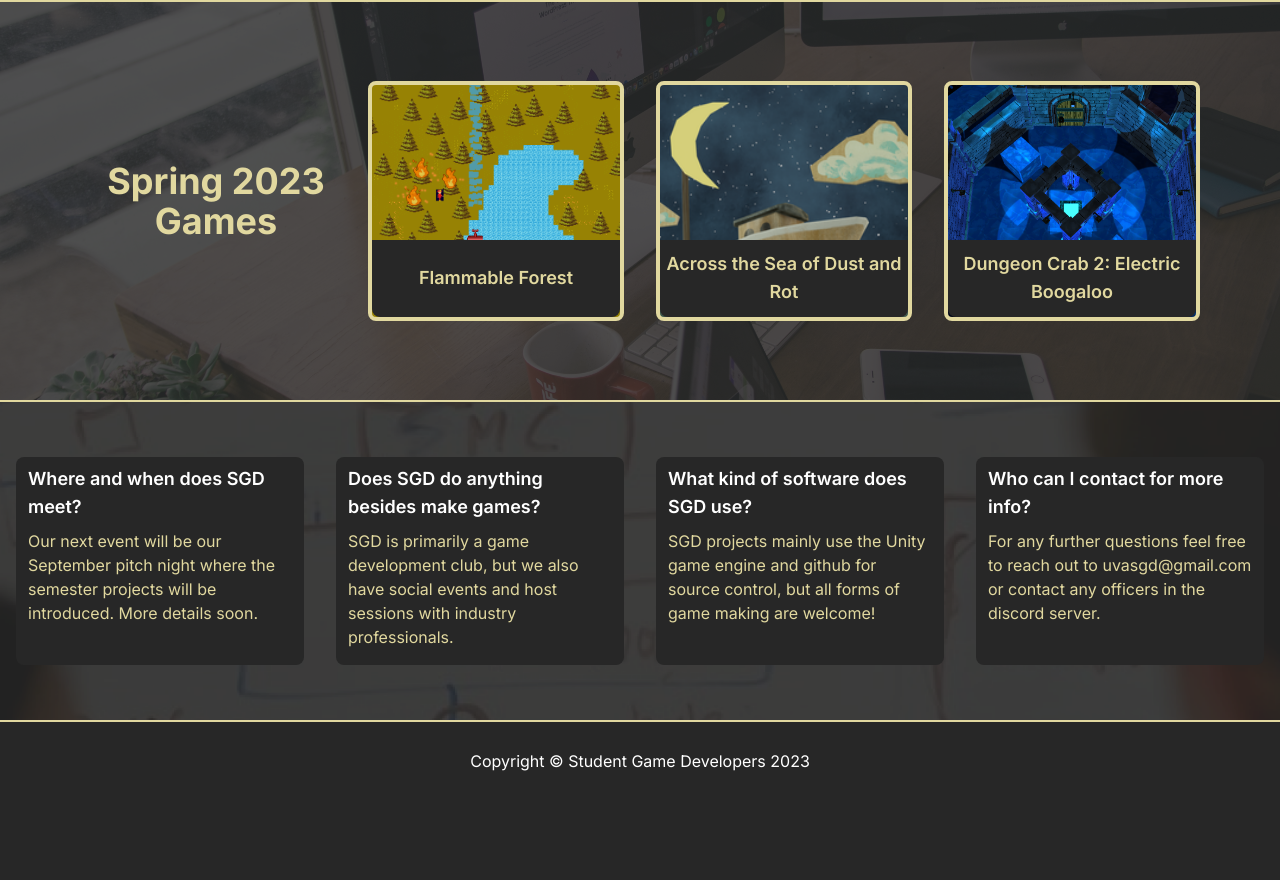
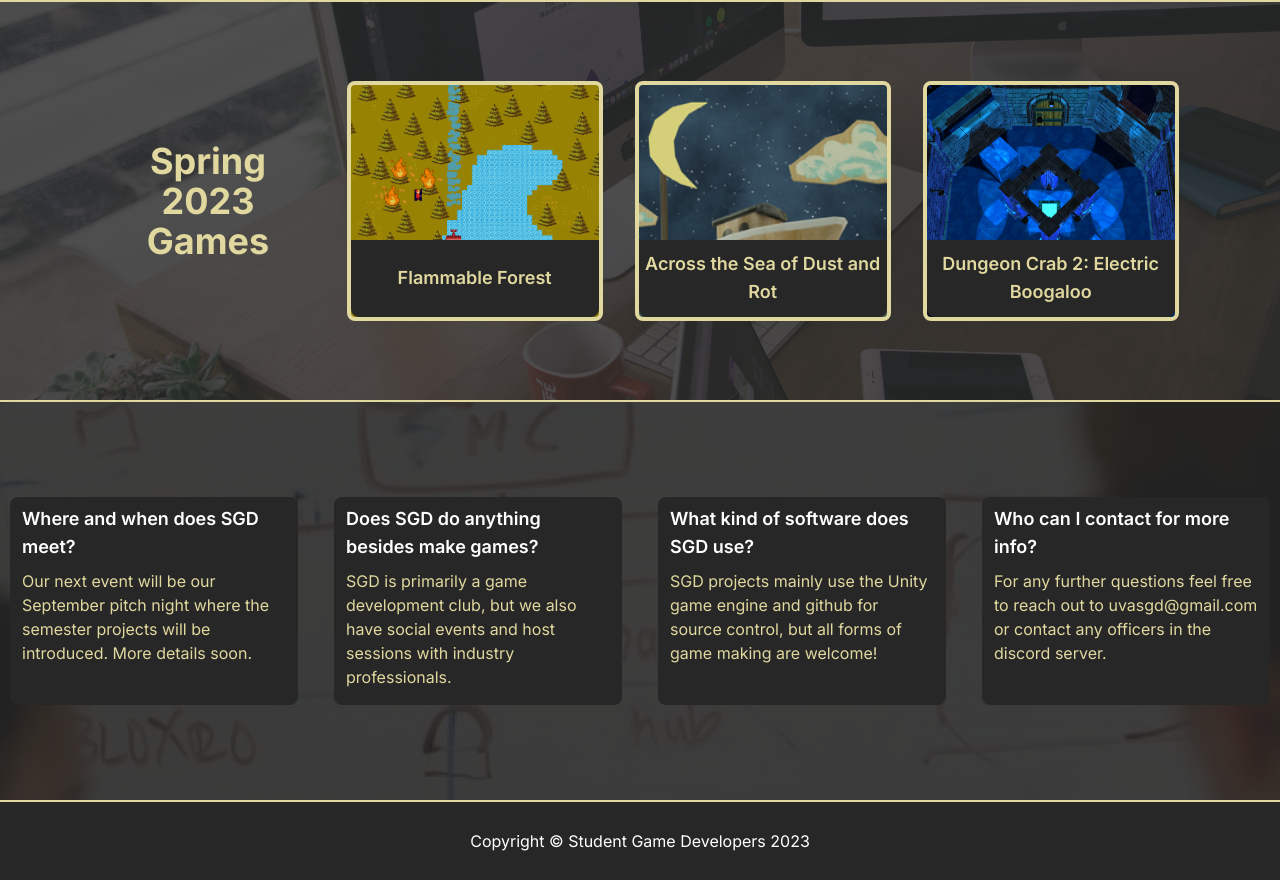
Before and after one commit to SGDatUVA/sgdatuva.github.io, a Next.js app: page / in a window 1280 px wide. Shown: the part 1200-2080 px from the top of the page. Before the commit the page ends 2000 px from the top, so only its background shows below. Built offline with nearby package versions, Linux system fonts and the light colour scheme.

Commit message:
Basic responsivness on FAQ section

```diff
--- a/src/app/components/faq-card.js
+++ b/src/app/components/faq-card.js
@@ -1,6 +1,7 @@
 export default function FAQCard({question, answer, className}) {
   return(
-    <div className={`relative h-52 w-72 rounded-lg text-primary flex flex-col bg-background justify center px-3 overflow-auto ` + className} >
+    <div className={`h-60 w-60 rounded-lg text-primary flex flex-col bg-background justify center px-3 overflow-auto
+    sm:h-56 sm:w-72 lg:h-44 lg:w-96 xl:h-52 xl:w-72 ` + className} >
       <h3 className="text-lg font-semibold text-secondary pt-2  mb-2">{question}</h3>
       <p>{answer}</p>
     </div>
--- a/src/app/page.js
+++ b/src/app/page.js
@@ -35,8 +35,8 @@ export default function Home() {
       {/* Last Semester Games Section */}
       <div className='w-full relative border-t-2 border-primary md:h-[50vh]'>
         <BgImage source="/stock-computer.jpg" className="object-center"/>
-        <div className='h-full w-full flex flex-col items-center my-4 md:flex-row xl:pl-16 md:my-0'>
-          <h2 className='text-3xl text-primary font-bold text-center mb-2 md:m-0 md:basis-1/4 lg:text-4xl'>Spring 2023<br/>Games</h2>
+        <div className='h-full w-full flex flex-col items-center justify-center my-4 gap-x-8 md:flex-row md:my-0'>
+          <h2 className='text-3xl text-primary font-bold text-center mb-2 md:m-0 md:basis-1/6 lg:text-4xl'>Spring 2023<br/>Games</h2>
           <div className='flex flex-col space-y-4 md:space-x-4 md:space-y-0 md:flex-row lg:space-x-8'>
               <GameCard name="Flammable Forest" href="https://uvasgd.itch.io/flammable-forest" background="/flammableforest-thumbnail.png"/>
               <GameCard name="Across the Sea of Dust and Rot" href="https://buzjr.itch.io/across-the-sea-of-dust-and-rot" background="/dustandrot-thumbnail.png"/>
@@ -46,21 +46,21 @@ export default function Home() {
       </div>
 
       {/* FAQ */}
-      <div className='h-[50vh] w-full flex flex-col relative border-t-2 border-primary'>
+      <div className='w-full relative border-t-2 flex justify-center border-primary xl:h-[50vh]'>
         <BgImage source="/game-jam.png" className="object-center opacity-60"/>
-        <div className='h-full w-full flex items-center justify-center space-x-8'>
+        <div className='h-full w-full grid grid-cols-1 items-center justify-items-center my-4 gap-y-4 md:grid-cols-2
+        xl:grid-cols-4 xl:gap-x-4 xl:my-0'>
           <FAQCard question='Where and when does SGD meet?' answer='Our next event will be our September pitch night where the semester projects will be introduced. More details soon. '></FAQCard>
           <FAQCard question='Does SGD do anything besides make games?' answer='SGD is primarily a game development club, but we also have social events and host sessions with industry professionals. '></FAQCard>
           <FAQCard question='What kind of software does SGD use?' answer='SGD projects mainly use the Unity game engine and github for source control, but all forms of game making are welcome!'></FAQCard>
           <FAQCard question='Who can I contact for more info?' answer='For any further questions feel free to reach out to uvasgd@gmail.com or contact any officers in the discord server. '></FAQCard>
         </div>
-
+      </div>
 
 
         {/* Copyright */}
-        <div className='h-[100px] w-full bg-background self-end	border-t-2 border-primary flex items-center justify-center'>
+      <div className='h-[80px] w-full bg-background self-end	border-t-2 border-primary flex items-center justify-center'>
           <p>Copyright © Student Game Developers 2023</p>
-        </div>
       </div>
 
     </main>
```
